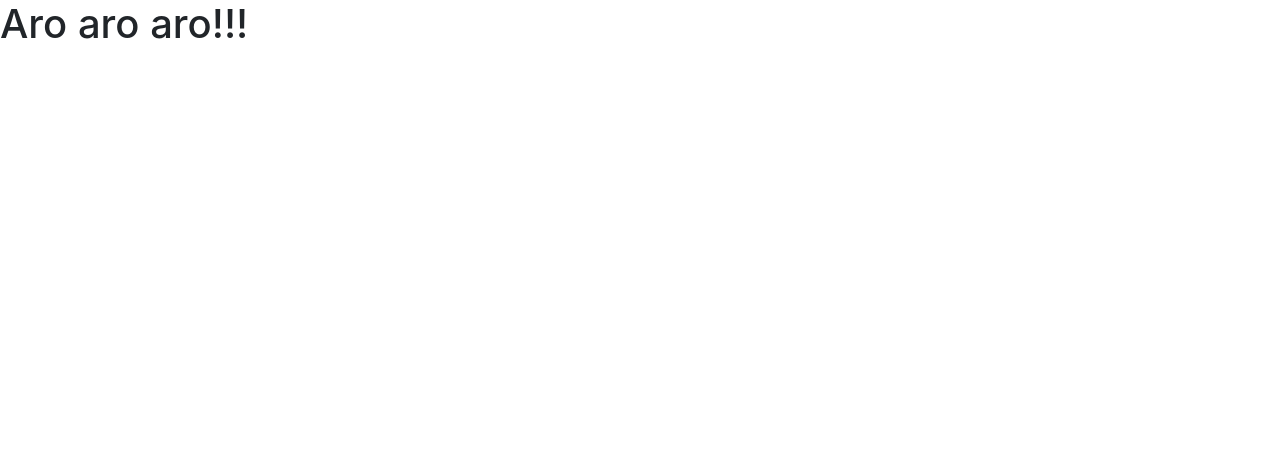
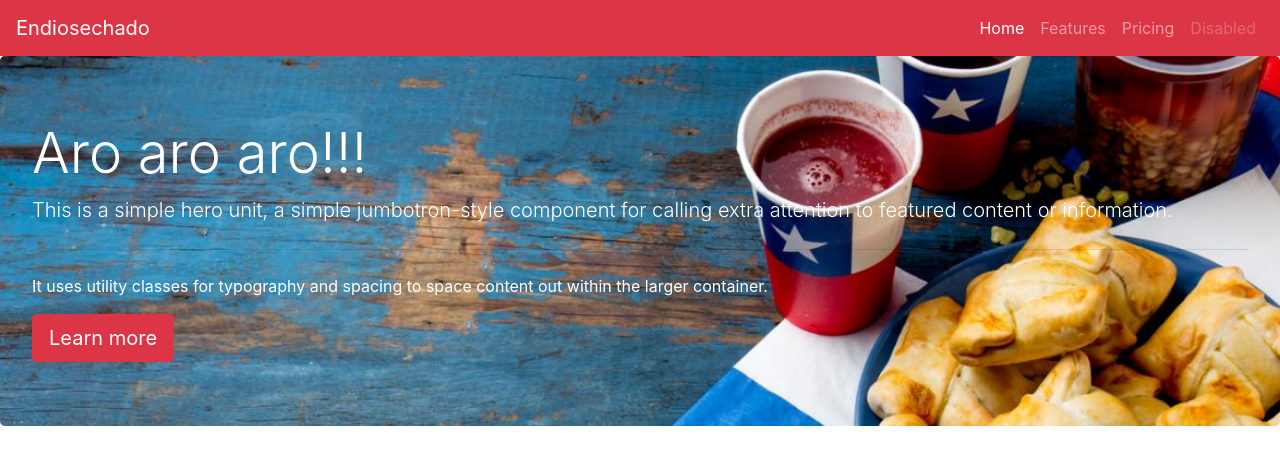
Before and after one commit to londonsuede/18-site, a plain HTML site: page index.html in a window 1280 px wide. Drawn offline with nearby package versions, Linux system fonts and the light colour scheme.

Commit message:
jumbotron-ready

```diff
--- a/index.html
+++ b/index.html
@@ -1,23 +1,61 @@
 <!doctype html>
 <html lang="en">
-  <head>
+
+<head>
     <!-- Required meta tags -->
     <meta charset="utf-8">
     <meta name="viewport" content="width=device-width, initial-scale=1, shrink-to-fit=no">
 
     <!-- Bootstrap CSS -->
-    <link rel="stylesheet" href="https://cdn.jsdelivr.net/npm/bootstrap@4.6.0/dist/css/bootstrap.min.css" integrity="sha384-B0vP5xmATw1+K9KRQjQERJvTumQW0nPEzvF6L/Z6nronJ3oUOFUFpCjEUQouq2+l" crossorigin="anonymous">
+    <link rel="stylesheet" href="https://cdn.jsdelivr.net/npm/bootstrap@4.6.0/dist/css/bootstrap.min.css"
+        integrity="sha384-B0vP5xmATw1+K9KRQjQERJvTumQW0nPEzvF6L/Z6nronJ3oUOFUFpCjEUQouq2+l" crossorigin="anonymous">
+    <link rel="stylesheet" href="style.css">
+    <title>18 site</title>
+</head>
 
-    <title>18 site</title>
-  </head>
-  <body>
-    <h1>Aro aro aro!!!</h1>
+<body>
+    <nav class="navbar navbar-expand-lg navbar-dark bg-danger">
+        <a class="navbar-brand" href="#">Endiosechado</a>
+        <button class="navbar-toggler" type="button" data-toggle="collapse" data-target="#navbarNav"
+            aria-controls="navbarNav" aria-expanded="false" aria-label="Toggle navigation">
+            <span class="navbar-toggler-icon"></span>
+        </button>
+        <div class="collapse navbar-collapse" id="navbarNav">
+            <ul class="navbar-nav ml-auto">
+                <li class="nav-item active">
+                    <a class="nav-link" href="#">Home <span class="sr-only">(current)</span></a>
+                </li>
+                <li class="nav-item">
+                    <a class="nav-link" href="#">Features</a>
+                </li>
+                <li class="nav-item">
+                    <a class="nav-link" href="#">Pricing</a>
+                </li>
+                <li class="nav-item">
+                    <a class="nav-link disabled" href="#" tabindex="-1" aria-disabled="true">Disabled</a>
+                </li>
+            </ul>
+        </div>
+    </nav>
+
+      <div class="jumbotron text-white">
+        <h1 class="display-4">Aro aro aro!!!</h1>
+        <p class="lead">This is a simple hero unit, a simple jumbotron-style component for calling extra attention to featured content or information.</p>
+        <hr class="my-4">
+        <p>It uses utility classes for typography and spacing to space content out within the larger container.</p>
+        <a class="btn btn-danger btn-lg" href="#" role="button">Learn more</a>
+      </div>
+
 
     <!-- Optional JavaScript; choose one of the two! -->
 
     <!-- Option 1: jQuery and Bootstrap Bundle (includes Popper) -->
-    <script src="https://code.jquery.com/jquery-3.5.1.slim.min.js" integrity="sha384-DfXdz2htPH0lsSSs5nCTpuj/zy4C+OGpamoFVy38MVBnE+IbbVYUew+OrCXaRkfj" crossorigin="anonymous"></script>
-    <script src="https://cdn.jsdelivr.net/npm/bootstrap@4.6.0/dist/js/bootstrap.bundle.min.js" integrity="sha384-Piv4xVNRyMGpqkS2by6br4gNJ7DXjqk09RmUpJ8jgGtD7zP9yug3goQfGII0yAns" crossorigin="anonymous"></script>
+    <script src="https://code.jquery.com/jquery-3.5.1.slim.min.js"
+        integrity="sha384-DfXdz2htPH0lsSSs5nCTpuj/zy4C+OGpamoFVy38MVBnE+IbbVYUew+OrCXaRkfj"
+        crossorigin="anonymous"></script>
+    <script src="https://cdn.jsdelivr.net/npm/bootstrap@4.6.0/dist/js/bootstrap.bundle.min.js"
+        integrity="sha384-Piv4xVNRyMGpqkS2by6br4gNJ7DXjqk09RmUpJ8jgGtD7zP9yug3goQfGII0yAns"
+        crossorigin="anonymous"></script>
 
     <!-- Option 2: Separate Popper and Bootstrap JS -->
     <!--
@@ -25,5 +63,6 @@
     <script src="https://cdn.jsdelivr.net/npm/popper.js@1.16.1/dist/umd/popper.min.js" integrity="sha384-9/reFTGAW83EW2RDu2S0VKaIzap3H66lZH81PoYlFhbGU+6BZp6G7niu735Sk7lN" crossorigin="anonymous"></script>
     <script src="https://cdn.jsdelivr.net/npm/bootstrap@4.6.0/dist/js/bootstrap.min.js" integrity="sha384-+YQ4JLhjyBLPDQt//I+STsc9iw4uQqACwlvpslubQzn4u2UU2UFM80nGisd026JF" crossorigin="anonymous"></script>
     -->
-  </body>
+</body>
+
 </html>
--- /dev/null
+++ b/style.css
@@ -0,0 +1,5 @@
+.jumbotron {
+    background-image: url(./img/18.jpg);
+    background-repeat: no-repeat;
+    background-size: cover;
+}
```
Also changed, not shown: img/18.jpg (added).
